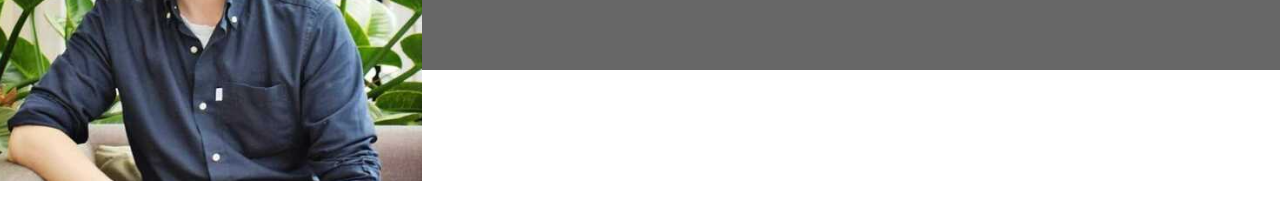
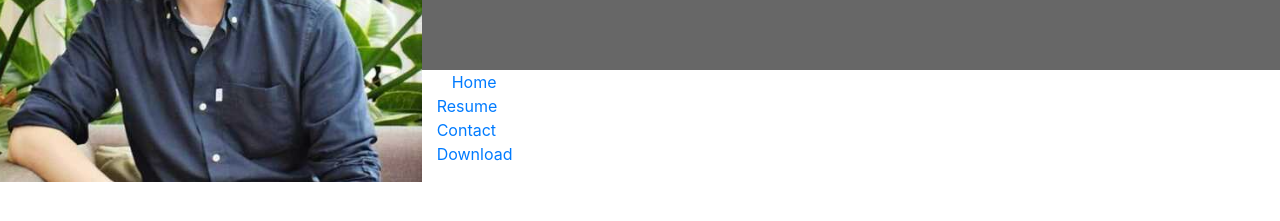
Before and after one commit to Cloud-Monkey/Bootstrap-portolio1, a plain HTML site: page index.html in a window 1280 px wide. Shown: the part 179-400 px from the top of the page. Drawn offline with nearby package versions, Linux system fonts and the light colour scheme.

Commit message:
created nav with four dummy links

```diff
--- a/index.html
+++ b/index.html
@@ -1,5 +1,6 @@
 <!DOCTYPE html>
 <html lang="en">
+
 <head>
     <meta charset="UTF-8">
     <meta name="viewport" content="width=device-width, initial-scale=1.0">
@@ -8,6 +9,7 @@
     <link rel="stylesheet" href="/assets/css/style.css" type="text/css" />
     <title>David Brown</title>
 </head>
+
 <body>
     <header>
         <div class="row">
@@ -21,6 +23,24 @@
                         <h2 class="title">Full Stack Developer</h2>
                     </div>
                 </div>
+                <div class="row">
+                    <div class="col">
+                        <ul id="nav" class="list-inline">
+                            <li class="col-6 col-sm-3 list-in-line-item">
+                                <a href="#"><span>Home</span></a>
+                            </li>
+                            <li>
+                                <a href="#"><span>Resume</span></a>
+                            </li>
+                            <li>
+                                <a href="#"><span>Contact</span></a>
+                            </li>
+                            <li>
+                                <a href="#"><span>Download</span></a>
+                            </li>
+                        </ul>
+                    </div>
+                </div>
             </div>
         </div>
     </header>
```
